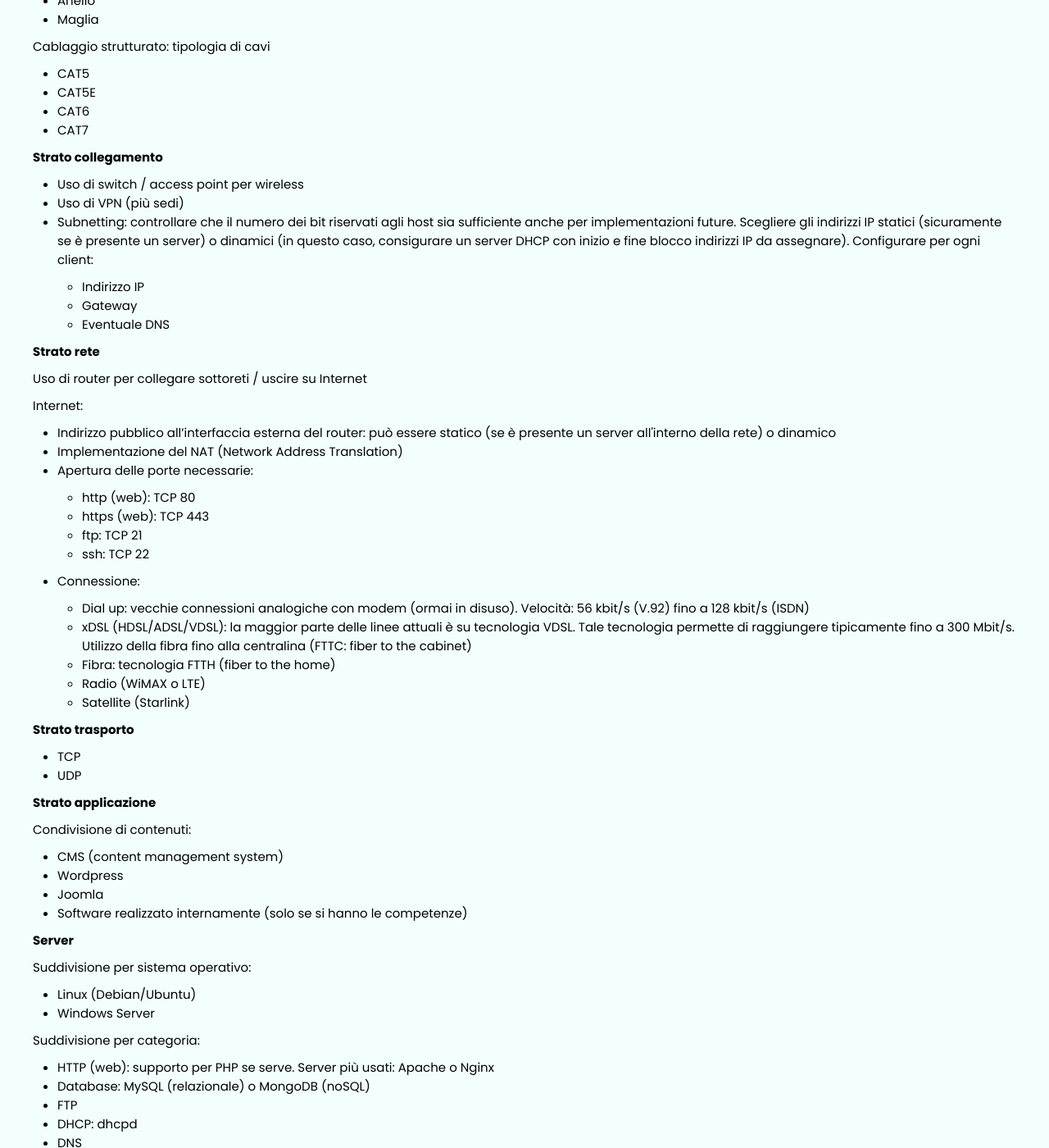
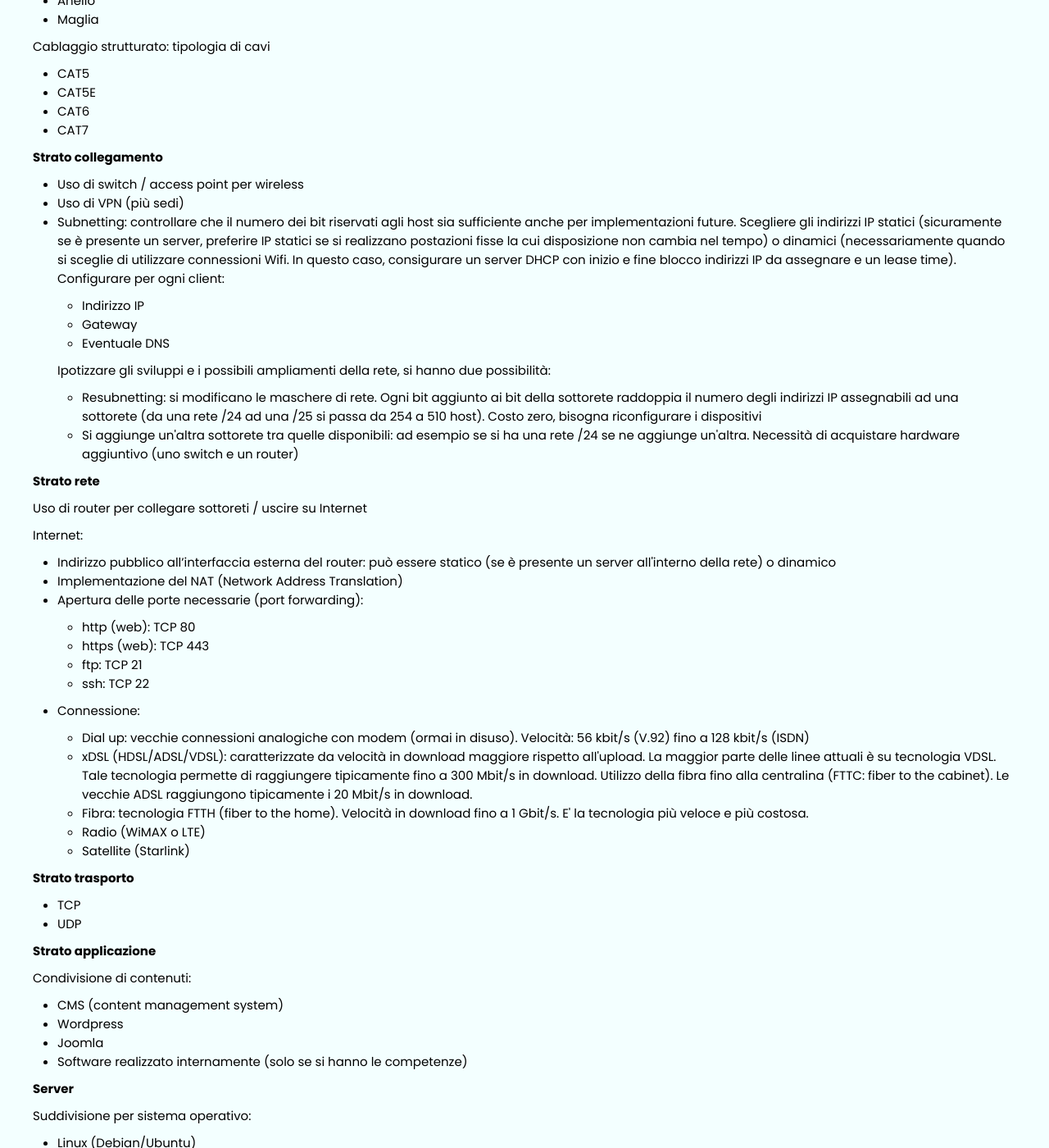
Before and after one commit to carmelocastiglione/carmelocastiglione.github.io, a Jekyll site: the page built from sistemireti.markdown, in a window 1280 px wide and 1400 px high, scrolled down 748 px. Shown: the whole window at 82% size. Built offline with Jekyll 4.4.1, drawn with Linux system fonts in a browser that asks for light colours; some of the changed text lies outside the part shown.

Commit message:
Aggiunta al file sistemi e reti

```diff
--- a/sistemireti.markdown
+++ b/sistemireti.markdown
@@ -26,7 +26,7 @@
     <p>Topologia della rete:</p>
     <ul>
         <li>Bus</li>
-        <li><b>Stella (molto probabilmente è questa la topologia)</b></li>
+        <li><u>Stella (molto probabilmente è questa la topologia)</u></li>
         <li>Anello</li>
         <li>Maglia</li>
     </ul>
@@ -41,11 +41,16 @@
     <ul>
         <li>Uso di switch / access point per wireless</li>
         <li>Uso di VPN (più sedi)</li>
-        <li>Subnetting: controllare che il numero dei bit riservati agli host sia sufficiente anche per implementazioni future. Scegliere gli indirizzi IP statici (sicuramente se è presente un server) o dinamici (in questo caso, consigurare un server DHCP con inizio e fine blocco indirizzi IP da assegnare). Configurare per ogni client:
+        <li>Subnetting: controllare che il numero dei bit riservati agli host sia sufficiente anche per implementazioni future. Scegliere gli indirizzi IP statici (sicuramente se è presente un server, preferire IP statici se si realizzano postazioni fisse la cui disposizione non cambia nel tempo) o dinamici (necessariamente quando si sceglie di utilizzare connessioni Wifi. In questo caso, consigurare un server DHCP con inizio e fine blocco indirizzi IP da assegnare e un lease time). Configurare per ogni client:
             <ul>
                 <li>Indirizzo IP</li>
                 <li>Gateway</li>
                 <li>Eventuale DNS</li>
+            </ul>
+        Ipotizzare gli sviluppi e i possibili ampliamenti della rete, si hanno due possibilità:
+            <ul>
+                <li>Resubnetting: si modificano le maschere di rete. Ogni bit aggiunto ai bit della sottorete raddoppia il numero degli indirizzi IP assegnabili ad una sottorete (da una rete /24 ad una /25 si passa da 254 a 510 host). Costo zero, bisogna riconfigurare i dispositivi</li>
+                <li>Si aggiunge un'altra sottorete tra quelle disponibili: ad esempio se si ha una rete /24 se ne aggiunge un'altra. Necessità di acquistare hardware aggiuntivo (uno switch e un router)</li>
             </ul>
         </li>
     </ul>
@@ -55,7 +60,7 @@
     <ul>
         <li>Indirizzo pubblico all’interfaccia esterna del router: può essere statico (se è presente un server all'interno della rete) o dinamico</li>
         <li>Implementazione del NAT (Network Address Translation)</li>
-        <li>Apertura delle porte necessarie:
+        <li>Apertura delle porte necessarie (port forwarding):
             <ul>
                 <li>http (web): TCP 80</li>
                 <li>https (web): TCP 443</li>
@@ -66,8 +71,8 @@
         <li>Connessione:
             <ul>
                 <li>Dial up: vecchie connessioni analogiche con modem (ormai in disuso). Velocità: 56 kbit/s (V.92) fino a 128 kbit/s (ISDN)</li>
-                <li>xDSL (HDSL/ADSL/VDSL): la maggior parte delle linee attuali è su tecnologia VDSL. Tale tecnologia permette di raggiungere tipicamente fino a 300 Mbit/s. Utilizzo della fibra fino alla centralina (FTTC: fiber to the cabinet)</li>
-                <li>Fibra: tecnologia FTTH (fiber to the home)</li>
+                <li>xDSL (HDSL/ADSL/VDSL): caratterizzate da velocità in download maggiore rispetto all'upload. La maggior parte delle linee attuali è su tecnologia VDSL. Tale tecnologia permette di raggiungere tipicamente fino a 300 Mbit/s in download. Utilizzo della fibra fino alla centralina (FTTC: fiber to the cabinet). Le vecchie ADSL raggiungono tipicamente i 20 Mbit/s in download.</li>
+                <li>Fibra: tecnologia FTTH (fiber to the home). Velocità in download fino a 1 Gbit/s. E' la tecnologia più veloce e più costosa.</li>
                 <li>Radio (WiMAX o LTE)</li>
                 <li>Satellite (Starlink)</li>
             </ul>
@@ -110,9 +115,9 @@
         <li>Active Directory (Windows)</li>
     </ul>
     <h4>Sicurezza</h4>
-    <p>Firewall per DMZ</p>
+    <p>Firewall per DMZ: i server all'interno di una LAN che sono accessibili dall'esterno devono essere posti in una zona riservata e isolata dal resto della rete in modo da non avere ripercussioni in caso di attacco ai server.</p>
     <ul>
-        <li>Three legged</li>
+        <li>Three legged: tre interfacce ethernet (LAN, WAN, DMZ)</li>
         <li>DMZ tra due firewall</li>
     </ul>
     <p>Organizzazione</p>
@@ -120,7 +125,8 @@
     <p>Confidenzialità / riservatezza / integrità / disponibilità</p>
     <ul>
         <li>Crittografia</li>
-        <li>Ridondanza hardware</li>
+        <li>Ridondanza hardware: ad esempio doppia alimentazione</li>
+        <li>Ridondanza connessione Internet: router dual WAN oppure con modem 4G/5G integrato</li>
         <li>Ridondanza dati: RAID 1/5</li>
         <li>Backup: strategia 3-2-1</li>
         <li>Antivirus o firewall personale</li>
@@ -135,6 +141,11 @@
         <li>802.11ax: wifi 6 (fino a 12 GBps, frequenza 2.4 GHz e 5 GHz)</li>
     </ul>
     <p>Crittografia: WPA2/WPA3</p>
+    <p>Autenticazione</p>
+    <ul>
+        <li>Password condivisa: per piccole reti. Possibilità di realizzare un filtro sul MAC address in modo da autorizzare solamente i device registrati</li>
+        <li>Utilizzo di un server Radius (AAA) per accesso, autenticazione e autorizzazione, con username e password per ogni utente</li>
+    </ul>
     <h4>Dettagli client</h4>
     <p>Hardware:</p>
     <ul>
```
